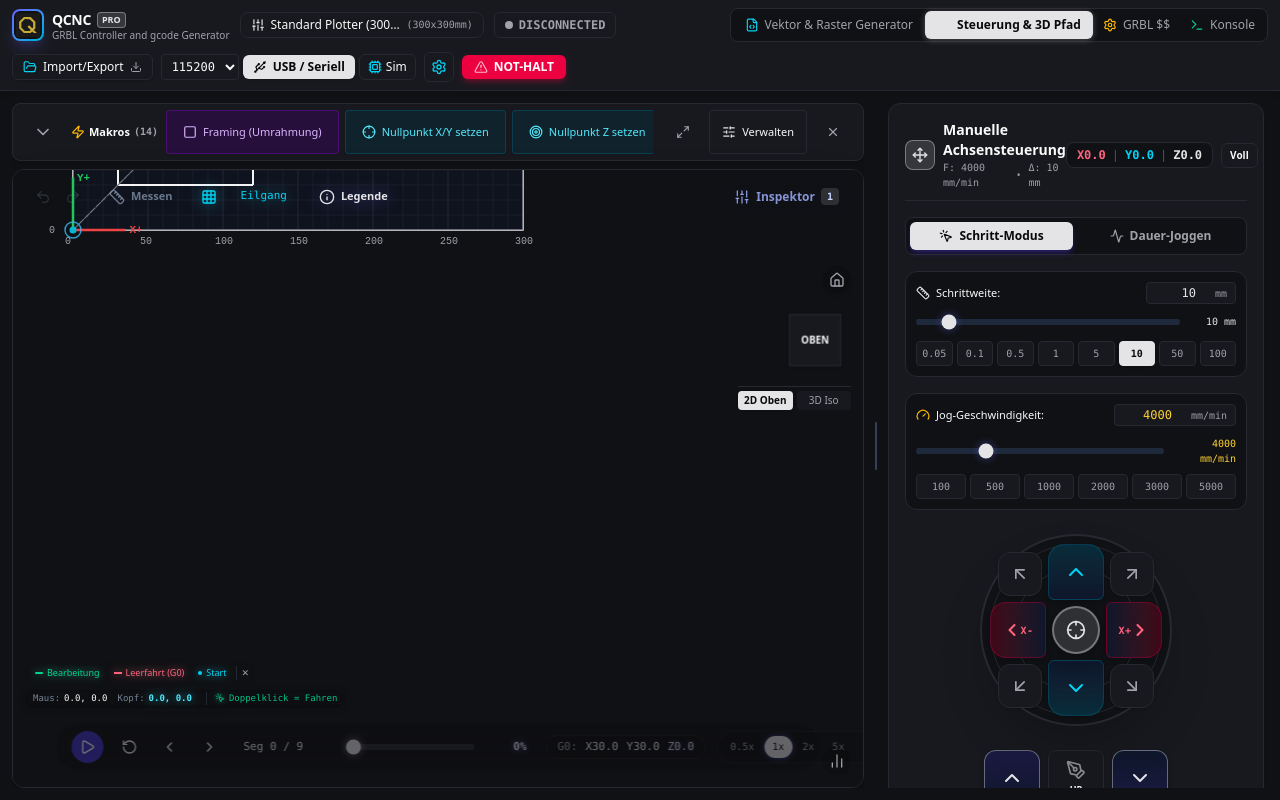
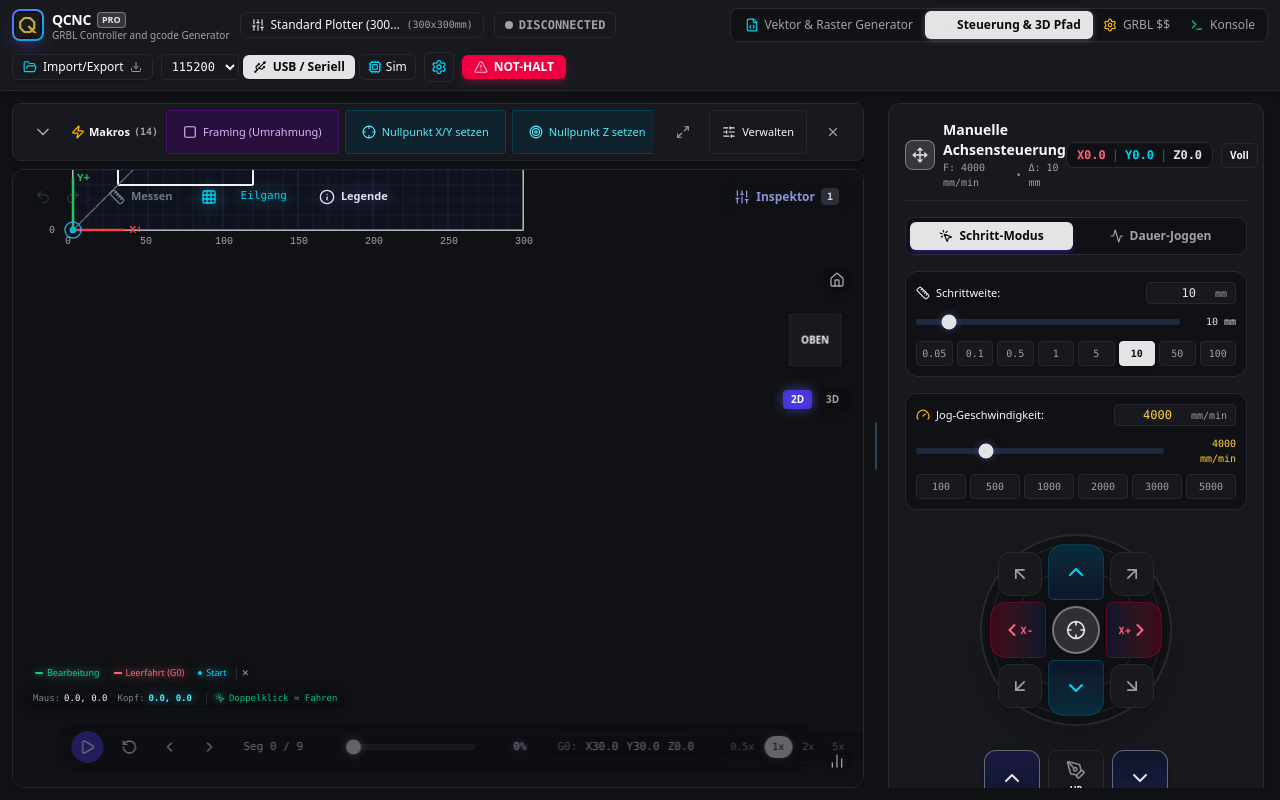
Before and after one commit to MrX5400/QCNC, a React (Vite) app: page / in a window 1280 px wide. Built offline with nearby package versions, Linux system fonts and the light colour scheme.

Commit message:
Viewcube verbessert

```diff
--- a/src/components/ViewCube.tsx
+++ b/src/components/ViewCube.tsx
@@ -43,8 +43,8 @@ export const ViewCube: React.FC<ViewCubeProps> = ({
       if (!isDragging) return;
       const dx = e.clientX - dragStartRef.current.x;
       const dy = e.clientY - dragStartRef.current.y;
-      const newYaw = (dragStartRef.current.yaw + dx * 0.8) % 360;
-      const newPitch = Math.max(5, Math.min(85, dragStartRef.current.pitch + dy * 0.8));
+      const newYaw = (dragStartRef.current.yaw - dx * 0.8) % 360;
+      const newPitch = Math.max(5, Math.min(85, dragStartRef.current.pitch - dy * 0.8));
       onOrientationChange(newYaw, newPitch, '3d');
     };
 
@@ -143,7 +143,7 @@ export const ViewCube: React.FC<ViewCubeProps> = ({
           {/* RIGHT Face (Rechts) */}
           <div
             onClick={(e) => handleFaceClick(90, 15, '3d', e)}
-            className="absolute inset-0 bg-slate-800/90 border border-cyan-500/60 hover:bg-cyan-600 hover:text-white text-slate-200 font-bold text-[9px] flex items-center justify-center transition-colors cursor-pointer shadow-sm"
+            className="absolute inset-0 bg-slate-800/90 border border-sky-500/60 hover:bg-sky-600 hover:text-white text-slate-200 font-bold text-[9px] flex items-center justify-center transition-colors cursor-pointer shadow-sm"
             style={{ transform: 'rotateY(90deg) translateZ(24px)' }}
           >
             RECHTS
@@ -161,20 +161,20 @@ export const ViewCube: React.FC<ViewCubeProps> = ({
       </div>
 
       {/* Quick View Switch Buttons below Cube */}
-      <div className="grid grid-cols-2 gap-1 w-full pt-1 border-t border-slate-800/80">
+      <div className="grid grid-cols-2 gap-1.5 w-full pointer-events-auto bg-black/10 backdrop-blur-md p-1 rounded-lg drop-shadow-md">
         <button
           onClick={(e) => {
             e.stopPropagation();
             onOrientationChange(0, 90, '2d');
           }}
-          className={`px-1.5 py-0.5 rounded text-[10px] font-medium transition-colors ${
+          className={`px-1.5 py-0.5 rounded text-[10px] font-bold transition-all ${
             viewMode === '2d'
-              ? 'bg-indigo-600 text-white font-semibold shadow-sm'
-              : 'bg-slate-900 text-slate-400 hover:text-slate-200 hover:bg-slate-800'
+              ? 'bg-indigo-600/80 text-white shadow-sm drop-shadow-[0_0_6px_rgba(99,102,241,0.8)]'
+              : 'text-slate-400 hover:text-slate-200 hover:bg-white/10'
           }`}
           title="2D Draufsicht"
         >
-          2D Oben
+          2D
         </button>
 
         <button
@@ -182,14 +182,14 @@ export const ViewCube: React.FC<ViewCubeProps> = ({
             e.stopPropagation();
             onOrientationChange(45, 55, '3d');
           }}
-          className={`px-1.5 py-0.5 rounded text-[10px] font-medium transition-colors ${
+          className={`px-1.5 py-0.5 rounded text-[10px] font-bold transition-all ${
             viewMode === '3d'
-              ? 'bg-indigo-600 text-white font-semibold shadow-sm'
-              : 'bg-slate-900 text-slate-400 hover:text-slate-200 hover:bg-slate-800'
+              ? 'bg-indigo-600/80 text-white shadow-sm drop-shadow-[0_0_6px_rgba(99,102,241,0.8)]'
+              : 'text-slate-400 hover:text-slate-200 hover:bg-white/10'
           }`}
           title="3D Isometrisch"
         >
-          3D Iso
+          3D
         </button>
       </div>
     </div>
```
